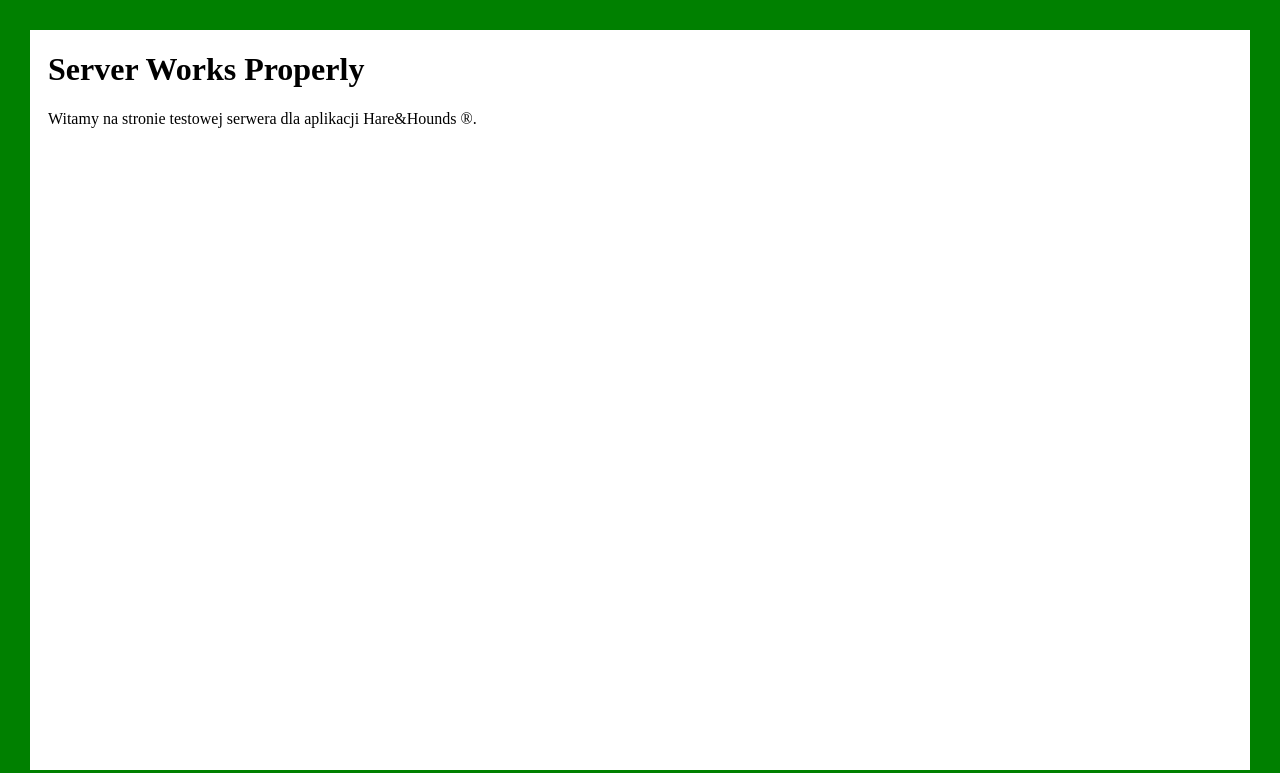
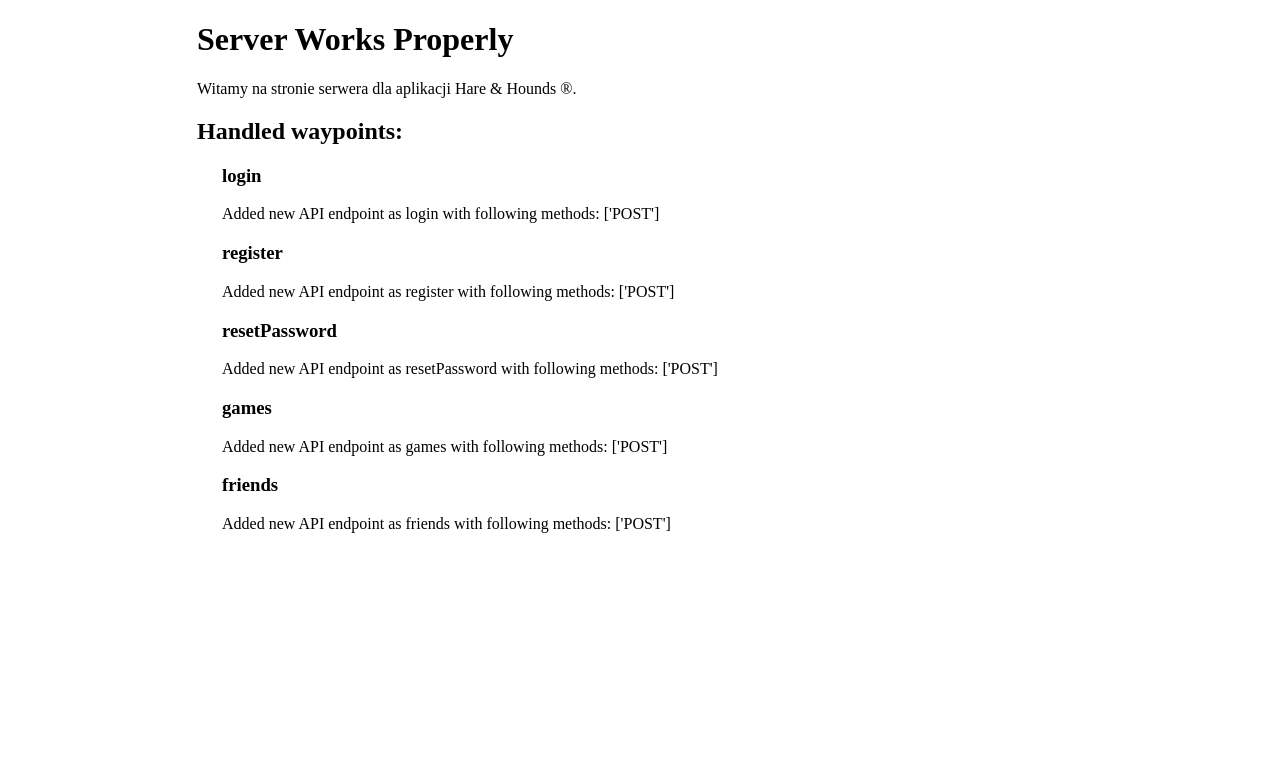
Before and after one commit to mplatta/H-H-Server, a Flask app: page / in a window 1280 px wide. Shown: the top 773 px of the page. Run offline with Flask 2, Linux system fonts and the light colour scheme.

Commit message:
Register endpoints, info page

```diff
--- a/app.py
+++ b/app.py
@@ -1,7 +1,5 @@
-from flask import Flask, request, render_template, redirect, url_for, flash, jsonify
-import datetime
-import pickle
-# from hashlib import sha256
+from flask import Flask, request, render_template, jsonify, url_for
+from blog import NewsLogger
 from database import dbControl
 
 # from flask_restful import Resource, Api
@@ -13,63 +11,17 @@ app.secret_key = 'some_secret'
 
 valid = True
 
+Blog = NewsLogger()
 
-# class Stats:
-
-#     def __init__(self):
-#         self.path = 'timestamps'
-#         try:
-#             self.log = self.readTimestamps()
-#         except Exception as e:
-#             self.log = {'repair': [], 'broke': []}
-
-#     def readTimestamps(self):
-#         with open(self.path, 'rb') as f:
-#             log = pickle.load(f)
-#         return log
-
-#     def writeTimestamps(self):
-#         with open(self.path, 'wb') as f:
-#             pickle.dump(self.log, f)
-
-#     def getStats(self):
-
-#         def format(timedelta):
-#             table = str(timedelta).split(':')
-#             table = table[0].split(' ') + table[1:]
-#             string = table[0] + ' hours ' + table[1].replace(
-#                 '00', '0') + ' minutes and ' + str(int(float(table[2]))) + ' seconds'
-#             return string
-
-#         global valid
-#         if len(self.log['repair']) > 0 and len(self.log['broke']) > 0:
-#             brokenTime = self.log['repair'][-1] - self.log['broke'][-1]
-#             validTime = self.log['broke'][-1] - self.log['repair'][-1]
-#             try:
-#                 if self.log['highscore'] < validTime:
-#                     self.log['highscore'] = validTime
-#             except Exception as e:
-#                 self.log['highscore'] = validTime
-
-#             if valid:
-#                 flash('Server was down for ' + format(brokenTime))
-#             else:
-#                 flash('Server has stopped after ' +
-#                       format(validTime) + ' of continous work.')
-#             flash(format(self.log['highscore']) +
-#                   ' is actual record of server performence.')
-#         else:
-#             flash('Logs not found.')
-
-
-# STATS = Stats()
+articles = Blog.getArticles()
 
 
 @app.route("/")
 def status():
     global valid
+    global articles
     problems = ["Cannot connect to database"]
-    return render_template("base.html", valid=valid, problems=problems)
+    return render_template("info.html", valid=valid, problems=problems, articles=articles)
 
 
 @app.route("/admin", methods=["POST", "GET"])
@@ -93,24 +45,10 @@ def administrationView():
         return render_template('administration.html', valid=valid)
 
 
-# @app.route('/switch')
-# def switchValid():
-#     global valid
-#     # global STATS
-#     valid = not valid
-#     if valid:
-#         STATS.log['repair'].append(datetime.datetime.now())
-#         flash('Successfully repaired server.')
-#     else:
-#         STATS.log['broke'].append(datetime.datetime.now())
-#     STATS.writeTimestamps()
-#     # print(log)
-#     STATS.getStats()
-#     return redirect(url_for('status'))
-
-
-@app.route("/api/login", methods=["POST"])
+@Blog.register()
+@app.route(rule="/api/login", methods=["POST"])
 def login():
+    global Blog
     global valid
     if request.method == "POST":
         email = str(request.form["email"])
@@ -124,6 +62,7 @@ def login():
         return jsonify(data)
 
 
+@Blog.register()
 @app.route("/api/register", methods=["POST"])
 def register():
     global valid
@@ -143,6 +82,7 @@ def register():
         return jsonify(data)
 
 
+@Blog.register()
 @app.route("/api/resetpswd", methods=['POST'])
 def resetPassword():
     global valid
@@ -155,8 +95,9 @@ def resetPassword():
         return jsonify(data)
 
 
-@app.route("/api/creategame", methods=["POST"])
-def createGame():
+@Blog.register()
+@app.route("/api/games", methods=["POST", "GET"])
+def games():
     global valid
     if request.method == 'POST':
         userid = str(request.form["userid"])
@@ -167,6 +108,20 @@ def createGame():
         else:
             data = {"Success": False, "email": None}
         return jsonify(data)
+    elif request.method == 'GET':
+        # get games nearby form database
+        pass
+
+
+@Blog.register()
+@app.route("/api/friends", methods=["POST", "GET"])
+def friends():
+    if request.method == 'POST':
+        # add friend to database
+        pass
+    elif request.method == 'GET':
+        # get friend list from database
+        pass
 
 
 if __name__ == '__main__':
--- /dev/null
+++ b/blog.py
@@ -0,0 +1,32 @@
+class NewsLogger(object):
+    def __init__(self):
+        self.news = {}
+
+    def register(self, methods=["POST"]):
+
+        def decorator(f):
+            self.news[f.__name__] = (Article(f.__name__, methods))
+            return f
+        return decorator
+
+    def getArticles(self):
+        return self.news
+
+
+class Article:
+    def __init__(self, name, methods):
+        self.name = name
+        self.methods = methods
+        self.commentary = []
+
+    @property
+    def content(self):
+        return "Added new API endpoint as {name} with following methods: {methods}".format(
+            name=self.name,
+            methods=self.methods)
+
+    def addComment(self, comment):
+        self.commentary.append(comment)
+
+    def addURL(self, url):
+        self.url = url
--- a/templates/base.html
+++ b/templates/base.html
@@ -4,15 +4,19 @@
 	<title>HandH API server</title>
 </head>
 <style>
- 	html { border: 30px solid {% if valid %}green{% else %}red{% endif %};
+ 	/*html { border: 30px solid {% if valid %}green{% else %}red{% endif %};
 		    position: absolute;
 		    top: 0;
 		    right: 0;
 		    bottom:0;
 		    left: 0;
 		    overflow: auto;
-	}
+	}*/
 	body {
+		background-color: white;
+		width: 70%;
+		margin-left: auto;
+		margin-right: auto;
 		padding-left: 10px;
 		padding-right: 10px:
 		padding-top: 10px;
@@ -22,6 +26,12 @@
 		text-decoration: none;
 		color: black;
 
+	}
+	.arcticle .articleContent {
+		font-size: 12px;
+	}
+	.article {
+		padding-left: 25px;
 	}
 </style>
 <body>
@@ -33,13 +43,10 @@
 		{% endif %}
 	{% endwith %}
 
-	{% block body %}
-	{% endblock %}
-
 	<div id="switch">
 		{% if valid %}
 			<h1>Server Works Properly</h1>
-			<p>Witamy na stronie testowej serwera dla aplikacji Hare&amp;Hounds &reg;.</p>
+			<p>Witamy na stronie serwera dla aplikacji Hare &amp; Hounds &reg;.</p>
 			<!-- <a href="/switch">Perform an error on server...</a> -->
 		{% else %}
 			<h1>Some errors occurs.</h1>
@@ -55,6 +62,9 @@
 		{% endif %}
 	</div>
 
+	{% block body %}
+	{% endblock %}
+
 
 </body>
 </html>
--- /dev/null
+++ b/templates/info.html
@@ -0,0 +1,20 @@
+{% extends 'base.html' %}
+
+{% block body %}
+
+	<h2>Handled waypoints:</h2>
+	{% for func in articles.keys() %}
+		<div class="article">
+			<h3>{{ articles[func].name }}</h3>
+			<!-- <a href="{{ articles[func].url }}"></a> -->
+			<p class = "articleContent">{{ articles[func].content }}</p>
+			<!-- <p class="articleContent">
+				{% for comment in articles[func].commentary %}
+					{{ comment }}
+				{% endfor %}
+			</p> -->
+		</div>
+	{% endfor %}
+
+
+{% endblock %}
```
Also changed, not shown: database.py (+6 -6 lines), extra.py (line endings or trailing spaces).
